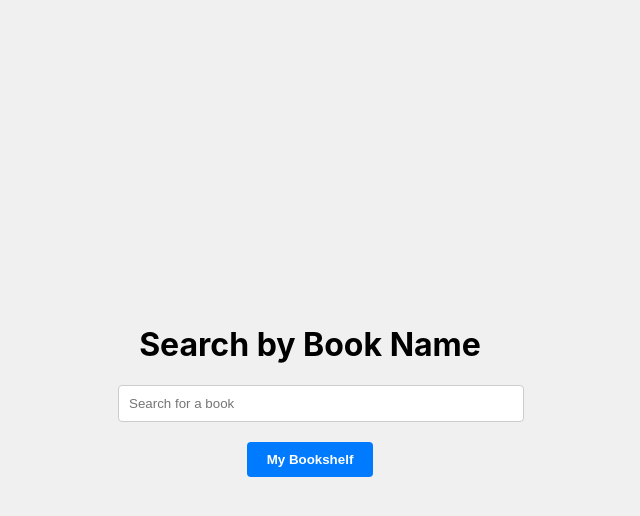
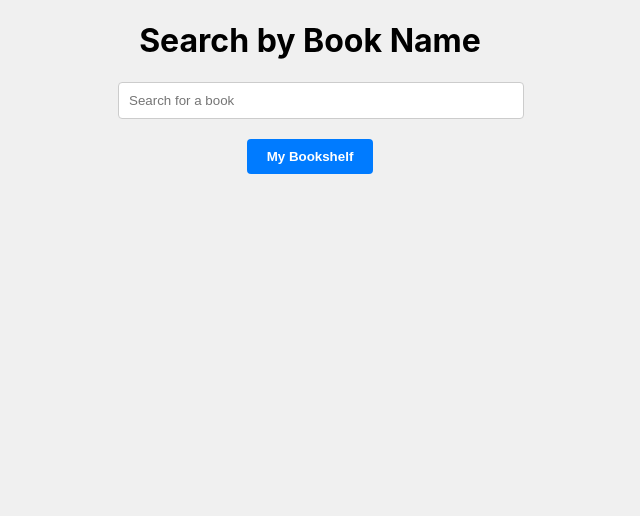
Before and after one commit to 20481A5450/personal-bookshelf, a React (Create React App) app: page / in a window 1280 px wide. Shown: the top 516 px of the page, without its empty margins (330-970 px from the left). Built offline with nearby package versions, Linux system fonts and the light colour scheme.

Commit message:
chore: Update BookSearch.css for better alignment and styling

```diff
--- a/src/components/BookSearch.css
+++ b/src/components/BookSearch.css
@@ -1,14 +1,13 @@
 .container {
     display: flex;
     flex-direction: column;
+    justify-content: flex-start;
     align-items: center;
-    justify-content: top;
     min-height: 100vh;
     background-color: #f0f0f0;
 }
 
 .heading {
-    font-family: poppins;
     text-align: center;
     margin-bottom: 20px;
 }
--- a/src/components/PersonalBookshelf.css
+++ b/src/components/PersonalBookshelf.css
@@ -1,11 +1,3 @@
-.container {
-    display: flex;
-    flex-direction: column;
-    align-items: center;
-    justify-content: center;
-    min-height: 100vh;
-    background-color: #f0f0f0;
-}
 
 .button-search {
     margin-top: 20px;
@@ -27,16 +19,18 @@
 .bookshelf {
     display: flex;
     flex-wrap: wrap;
-    justify-content: space-between;
+    justify-content: space-evenly;
+    margin: 0px 150px 0px 150px;
 }
 
 .book-card {
     background-color: #f5f5f5;
-    padding: 16px;
+    padding: 20px;
+    border-width: 2px;
     border-radius: 8px;
     margin-bottom: 16px;
     box-shadow: 0px 4px 6px rgba(0, 0, 0, 0.1);
-    width: calc(33.33% - 16px);
+    width: calc(25% - 16px);
     box-sizing: border-box;
     text-align: center;
 }
```
